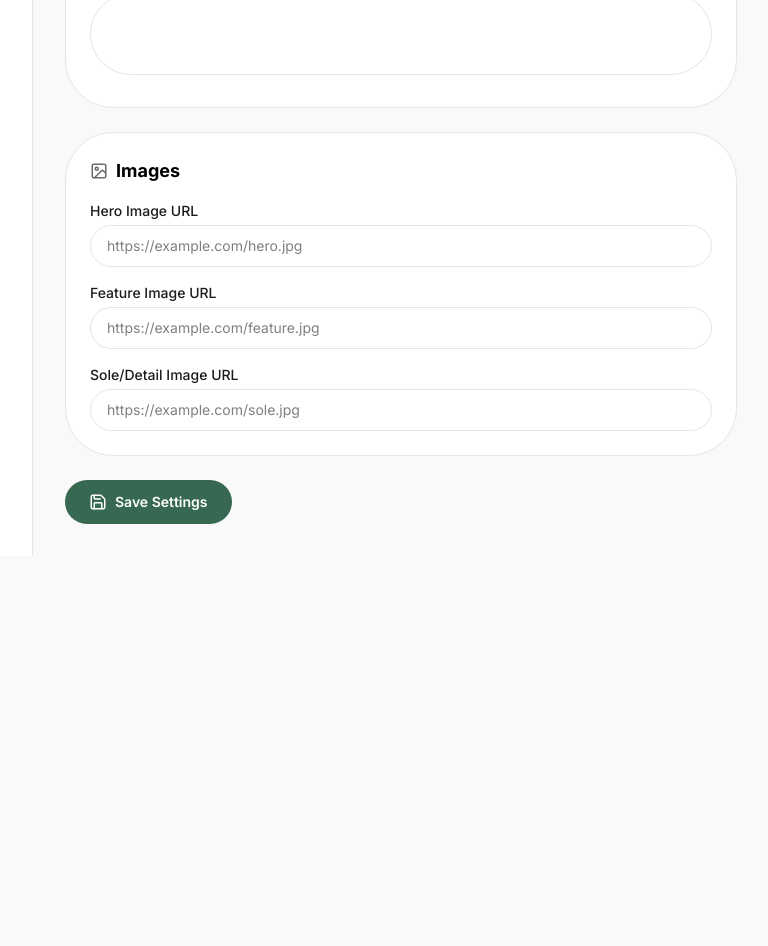
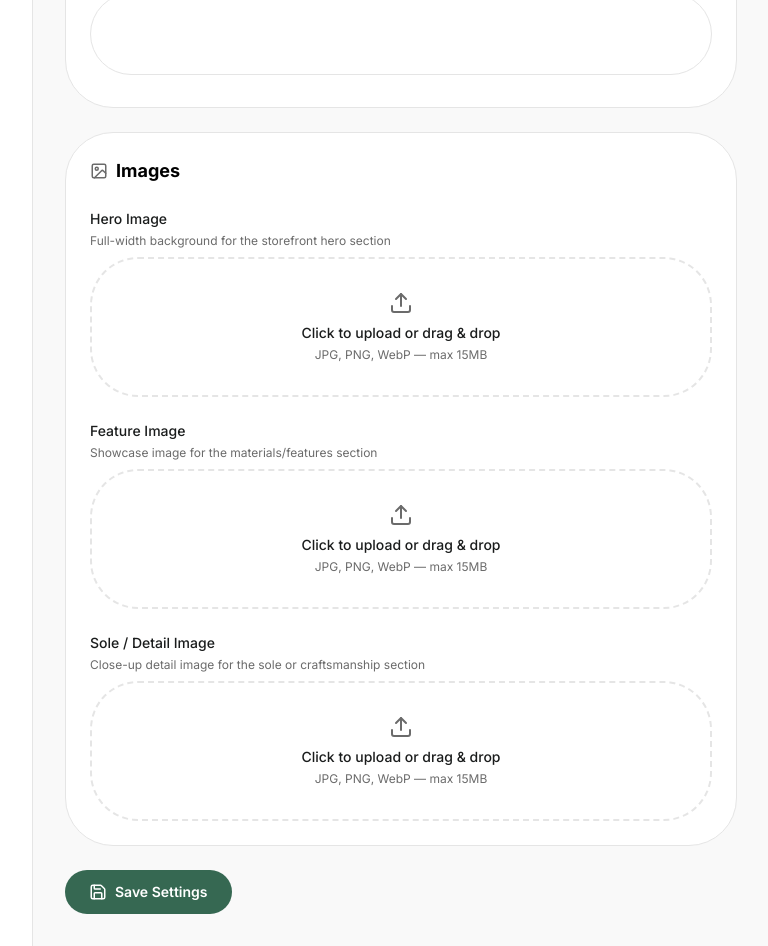
Before and after one commit to MonibAitAli/shoe-store, a Next.js app: page /admin/settings in a window 1280 px wide. Shown: the part 560-1506 px from the top of the page, without its empty margins (223-991 px from the left). Before the commit the page ends 1116 px from the top, so only its background shows below. Built offline with nearby package versions, Linux system fonts and the light colour scheme; no server answers; the database is empty.

Commit message:
change: images use a file uploade instaid of a URL + base64 storing

```diff
--- a/prisma/seed.js
+++ b/prisma/seed.js
@@ -8,9 +8,9 @@ async function main() {
     { key: 'product_name', value: "Elegant Women's Shoe" },
     { key: 'product_price', value: '599.00' },
     { key: 'product_description', value: 'A beautifully crafted women\'s shoe with rich brown, gold, and reddish tones.' },
-    { key: 'hero_image_url', value: '' },
-    { key: 'feature_image_url', value: '' },
-    { key: 'sole_image_url', value: '' },
+    { key: 'hero_image', value: '' },
+    { key: 'feature_image', value: '' },
+    { key: 'sole_image', value: '' },
   ];
 
   for (const setting of defaults) {
--- a/src/app/admin/settings/page.tsx
+++ b/src/app/admin/settings/page.tsx
@@ -2,6 +2,7 @@
 
 import { useEffect, useState } from 'react';
 import { Save, MessageCircle, DollarSign, Image } from 'lucide-react';
+import ImageUploader from '@/components/ImageUploader';
 
 export default function AdminSettingsPage() {
   const [settings, setSettings] = useState<Record<string, string>>({});
@@ -101,44 +102,38 @@ export default function AdminSettingsPage() {
         </div>
 
         {/* Images */}
-        <div className="bg-surface-container-lowest border border-border-subtle rounded-xl p-6 space-y-4">
+        <div className="bg-surface-container-lowest border border-border-subtle rounded-xl p-6 space-y-6">
           <h2 className="font-bold text-lg text-primary flex items-center gap-2">
             <Image size={18} className="text-muted" />
             Images
           </h2>
-          <div>
-            <label className="block text-sm font-medium text-on-surface mb-1">Hero Image URL</label>
-            <input
-              type="text"
-              value={settings.hero_image_url || ''}
-              onChange={(e) => handleChange('hero_image_url', e.target.value)}
-              className="w-full border border-border-subtle rounded-xl px-4 py-2.5 text-sm focus:ring-2 focus:ring-secondary focus:border-transparent outline-none bg-surface-container-lowest"
-              placeholder="https://example.com/hero.jpg"
-              dir="ltr"
-            />
-          </div>
-          <div>
-            <label className="block text-sm font-medium text-on-surface mb-1">Feature Image URL</label>
-            <input
-              type="text"
-              value={settings.feature_image_url || ''}
-              onChange={(e) => handleChange('feature_image_url', e.target.value)}
-              className="w-full border border-border-subtle rounded-xl px-4 py-2.5 text-sm focus:ring-2 focus:ring-secondary focus:border-transparent outline-none bg-surface-container-lowest"
-              placeholder="https://example.com/feature.jpg"
-              dir="ltr"
-            />
-          </div>
-          <div>
-            <label className="block text-sm font-medium text-on-surface mb-1">Sole/Detail Image URL</label>
-            <input
-              type="text"
-              value={settings.sole_image_url || ''}
-              onChange={(e) => handleChange('sole_image_url', e.target.value)}
-              className="w-full border border-border-subtle rounded-xl px-4 py-2.5 text-sm focus:ring-2 focus:ring-secondary focus:border-transparent outline-none bg-surface-container-lowest"
-              placeholder="https://example.com/sole.jpg"
-              dir="ltr"
-            />
-          </div>
+          <ImageUploader
+            label="Hero Image"
+            description="Full-width background for the storefront hero section"
+            value={settings.hero_image || ''}
+            onChange={(base64) => handleChange('hero_image', base64)}
+            maxWidth={1600}
+            maxHeight={1200}
+            quality={0.85}
+          />
+          <ImageUploader
+            label="Feature Image"
+            description="Showcase image for the materials/features section"
+            value={settings.feature_image || ''}
+            onChange={(base64) => handleChange('feature_image', base64)}
+            maxWidth={800}
+            maxHeight={800}
+            quality={0.85}
+          />
+          <ImageUploader
+            label="Sole / Detail Image"
+            description="Close-up detail image for the sole or craftsmanship section"
+            value={settings.sole_image || ''}
+            onChange={(base64) => handleChange('sole_image', base64)}
+            maxWidth={800}
+            maxHeight={800}
+            quality={0.85}
+          />
         </div>
 
         {/* Save Button */}
--- a/src/components/HeroSection.tsx
+++ b/src/components/HeroSection.tsx
@@ -9,13 +9,17 @@ interface HeroSectionProps {
   content: Record<string, string>;
 }
 
+function isBase64(src: string) {
+  return src.startsWith('data:');
+}
+
 export default function HeroSection({ settings, content }: HeroSectionProps) {
   const router = useRouter();
-  const [imageUrl, setImageUrl] = useState(settings.hero_image_url || '');
+  const [imageUrl, setImageUrl] = useState(settings.hero_image || settings.hero_image_url || '');
 
   useEffect(() => {
-    setImageUrl(settings.hero_image_url || '');
-  }, [settings.hero_image_url]);
+    setImageUrl(settings.hero_image || settings.hero_image_url || '');
+  }, [settings.hero_image, settings.hero_image_url]);
 
   const handleShopNow = () => {
     router.push('/checkout');
@@ -25,6 +29,13 @@ export default function HeroSection({ settings, content }: HeroSectionProps) {
     <section className="relative h-screen w-full flex items-center justify-center overflow-hidden" id="shop">
       <div className="absolute inset-0 z-0">
         {imageUrl ? (
+          isBase64(imageUrl) ? (
+            <img
+              src={imageUrl}
+              alt={settings.product_name || '3bdoshoe'}
+              className="w-full h-full object-cover"
+            />
+          ) : (
             <Image
               src={imageUrl}
               alt={settings.product_name || '3bdoshoe'}
@@ -33,6 +44,7 @@ export default function HeroSection({ settings, content }: HeroSectionProps) {
               priority
               sizes="100vw"
             />
+          )
         ) : (
           <div className="w-full h-full bg-gradient-to-br from-surface-container via-surface-container-low to-surface" />
         )}
--- /dev/null
+++ b/src/components/ImageUploader.tsx
@@ -0,0 +1,145 @@
+'use client';
+
+import { useState, useRef, useCallback } from 'react';
+import { Upload, X, Image as ImageIcon } from 'lucide-react';
+
+interface ImageUploaderProps {
+  label: string;
+  description?: string;
+  value: string;
+  onChange: (base64: string) => void;
+  maxWidth?: number;
+  maxHeight?: number;
+  quality?: number;
+}
+
+export default function ImageUploader({
+  label,
+  description,
+  value,
+  onChange,
+  maxWidth = 1200,
+  maxHeight = 1200,
+  quality = 0.8,
+}: ImageUploaderProps) {
+  const [dragging, setDragging] = useState(false);
+  const [compressing, setCompressing] = useState(false);
+  const inputRef = useRef<HTMLInputElement>(null);
+
+  const compressImage = useCallback((file: File) => {
+    setCompressing(true);
+    const reader = new FileReader();
+    reader.onload = (e) => {
+      const img = new Image();
+      img.onload = () => {
+        const canvas = document.createElement('canvas');
+        let { width, height } = img;
+
+        // Scale down while preserving aspect ratio
+        if (width > maxWidth || height > maxHeight) {
+          const ratio = Math.min(maxWidth / width, maxHeight / height);
+          width = Math.round(width * ratio);
+          height = Math.round(height * ratio);
+        }
+
+        canvas.width = width;
+        canvas.height = height;
+        const ctx = canvas.getContext('2d')!;
+        ctx.drawImage(img, 0, 0, width, height);
+
+        // Convert to base64 JPEG
+        const base64 = canvas.toDataURL('image/jpeg', quality);
+        onChange(base64);
+        setCompressing(false);
+      };
+      img.src = e.target?.result as string;
+    };
+    reader.readAsDataURL(file);
+  }, [maxWidth, maxHeight, quality, onChange]);
+
+  const handleFile = (file: File) => {
+    if (!file.type.startsWith('image/')) return;
+    if (file.size > 15 * 1024 * 1024) {
+      alert('Image must be under 15MB');
+      return;
+    }
+    compressImage(file);
+  };
+
+  const handleDrop = (e: React.DragEvent) => {
+    e.preventDefault();
+    setDragging(false);
+    const file = e.dataTransfer.files[0];
+    if (file) handleFile(file);
+  };
+
+  const handleInputChange = (e: React.ChangeEvent<HTMLInputElement>) => {
+    const file = e.target.files?.[0];
+    if (file) handleFile(file);
+  };
+
+  const handleRemove = () => {
+    onChange('');
+    if (inputRef.current) inputRef.current.value = '';
+  };
+
+  return (
+    <div>
+      <label className="block text-sm font-medium text-on-surface mb-1">{label}</label>
+      {description && <p className="text-xs text-muted mb-2">{description}</p>}
+
+      {value ? (
+        <div className="relative group rounded-xl overflow-hidden border border-border-subtle">
+          <img src={value} alt={label} className="w-full h-48 object-cover" />
+          <div className="absolute inset-0 bg-black/40 opacity-0 group-hover:opacity-100 transition-opacity flex items-center justify-center gap-3">
+            <button
+              type="button"
+              onClick={() => inputRef.current?.click()}
+              className="bg-white text-primary px-4 py-2 rounded-lg text-sm font-medium hover:bg-gray-100 transition"
+            >
+              <Upload size={14} className="inline mr-1" /> Replace
+            </button>
+            <button
+              type="button"
+              onClick={handleRemove}
+              className="bg-red-500 text-white px-4 py-2 rounded-lg text-sm font-medium hover:bg-red-600 transition"
+            >
+              <X size={14} className="inline mr-1" /> Remove
+            </button>
+          </div>
+          <div className="absolute top-2 right-2 bg-green-500 text-white text-xs px-2 py-1 rounded-full flex items-center gap-1">
+            <ImageIcon size={10} /> Uploaded
+          </div>
+        </div>
+      ) : (
+        <div
+          onClick={() => inputRef.current?.click()}
+          onDragOver={(e) => { e.preventDefault(); setDragging(true); }}
+          onDragLeave={() => setDragging(false)}
+          onDrop={handleDrop}
+          className={`border-2 border-dashed rounded-xl p-8 text-center cursor-pointer transition-colors ${
+            dragging ? 'border-secondary bg-secondary/5' : 'border-border-subtle hover:border-secondary/50'
+          }`}
+        >
+          {compressing ? (
+            <div className="text-muted text-sm">Processing image...</div>
+          ) : (
+            <>
+              <Upload size={24} className="mx-auto mb-2 text-muted" />
+              <p className="text-sm font-medium text-on-surface">Click to upload or drag & drop</p>
+              <p className="text-xs text-muted mt-1">JPG, PNG, WebP — max 15MB</p>
+            </>
+          )}
+        </div>
+      )}
+
+      <input
+        ref={inputRef}
+        type="file"
+        accept="image/*"
+        onChange={handleInputChange}
+        className="hidden"
+      />
+    </div>
+  );
+}
```
Also changed, not shown: src/components/FeatureSection.tsx (+15 -3 lines). Lines whose indentation alone changed are shown as unchanged.
